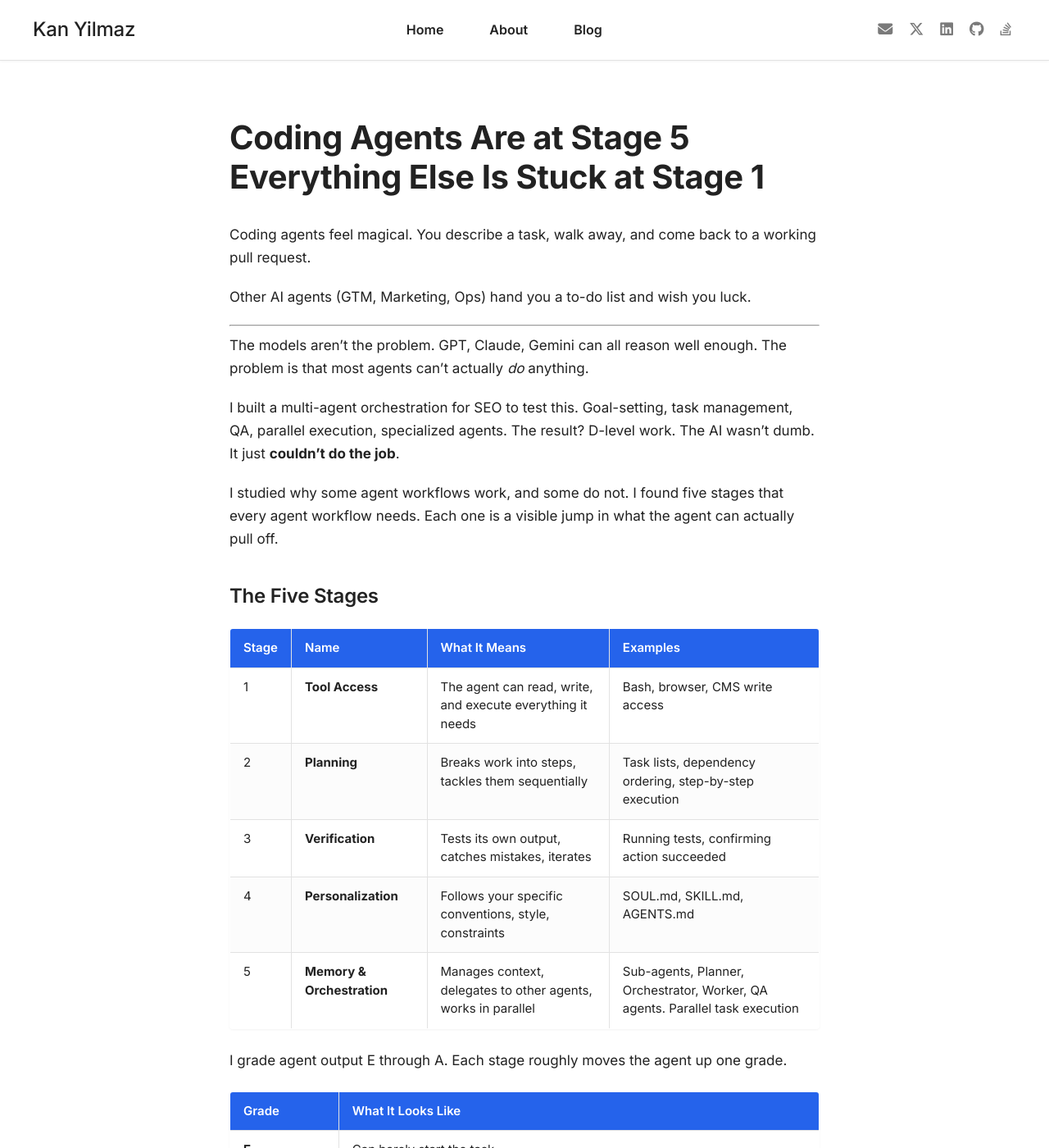
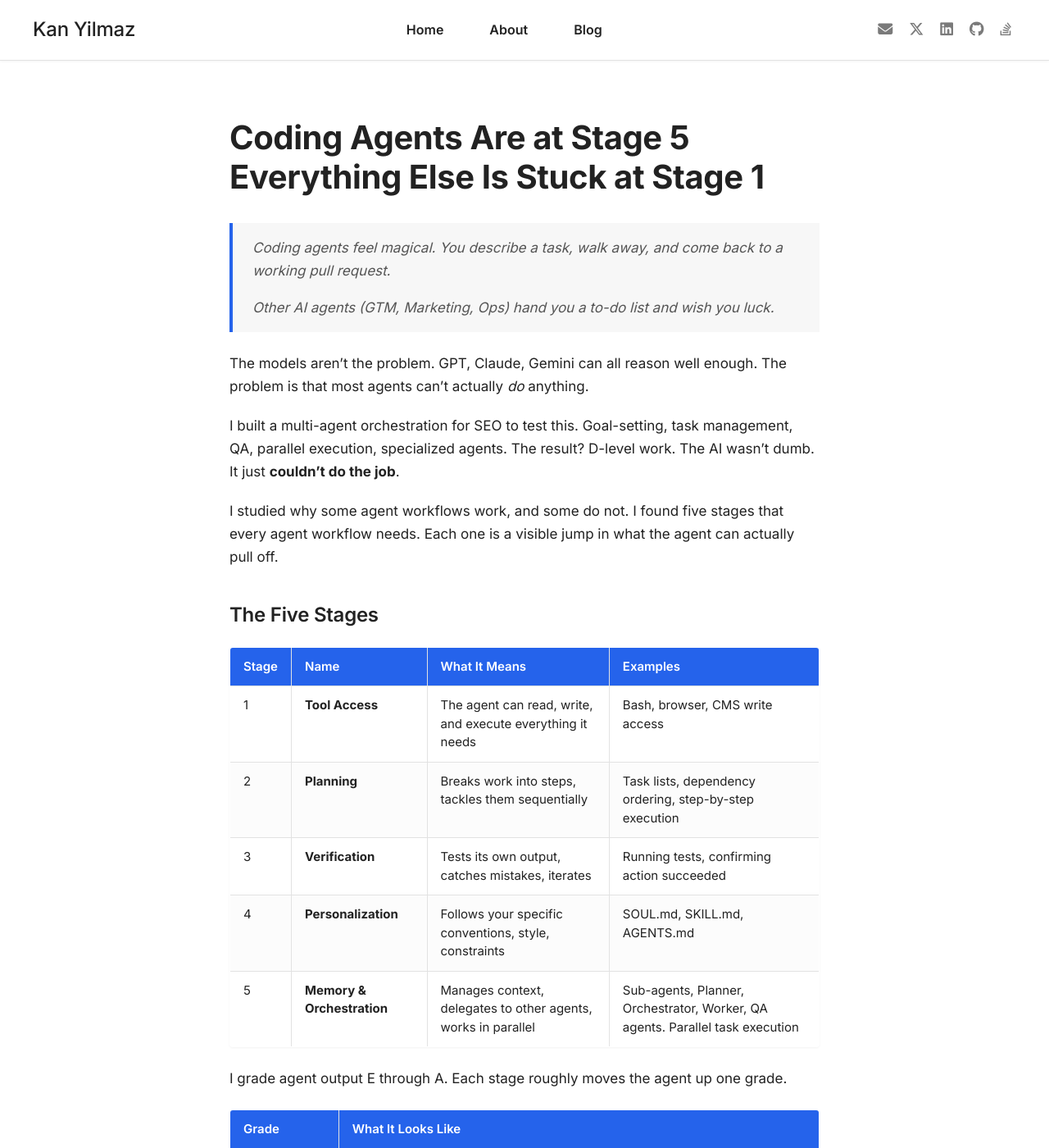
Before and after one commit to thellimist/thellimist.github.io, a Jekyll site: the page built from _posts/2026-02-19-five-stages-of-ai-agents.md, in a window 1280 px wide and 1400 px high. Shown: the whole window at 82% size. Built offline with Jekyll 4.4.1, drawn with Linux system fonts in a browser that asks for light colours; some of the changed text lies outside the part shown.

Commit message:
Fix blockquote paragraph spacing and update blog
Co-Authored-By: Claude Sonnet 4.6 <noreply@anthropic.com>

```diff
--- a/_posts/2026-02-19-five-stages-of-ai-agents.md
+++ b/_posts/2026-02-19-five-stages-of-ai-agents.md
@@ -7,11 +7,10 @@ image: "/assets/posts/five_stages.png"
 
 # Coding Agents Are at Stage 5 Everything Else Is Stuck at Stage 1
 
-Coding agents feel magical. You describe a task, walk away, and come back to a working pull request.
+> Coding agents feel magical. You describe a task, walk away, and come back to a working pull request.
+>
+> Other AI agents (GTM, Marketing, Ops) hand you a to-do list and wish you luck.
 
-Other AI agents (GTM, Marketing, Ops) hand you a to-do list and wish you luck.
-
----
 
 The models aren't the problem. GPT, Claude, Gemini can all reason well enough. The problem is that most agents can't actually *do* anything.
 
--- a/stylesheets/styles.css
+++ b/stylesheets/styles.css
@@ -980,7 +980,10 @@ section blockquote {
 
 /* Fix for blockquote paragraph margin issue */
 section blockquote p {
-  margin-bottom: 0; /* Remove bottom margin from paragraphs in blockquotes */
+  margin-bottom: 1em;
+}
+section blockquote p:last-child {
+  margin-bottom: 0;
 }
 
 /* Strong elements in headings */
```
Also changed, not shown: other parts of _posts/2026-02-19-five-stages-of-ai-agents.md (+1 -1 lines).
